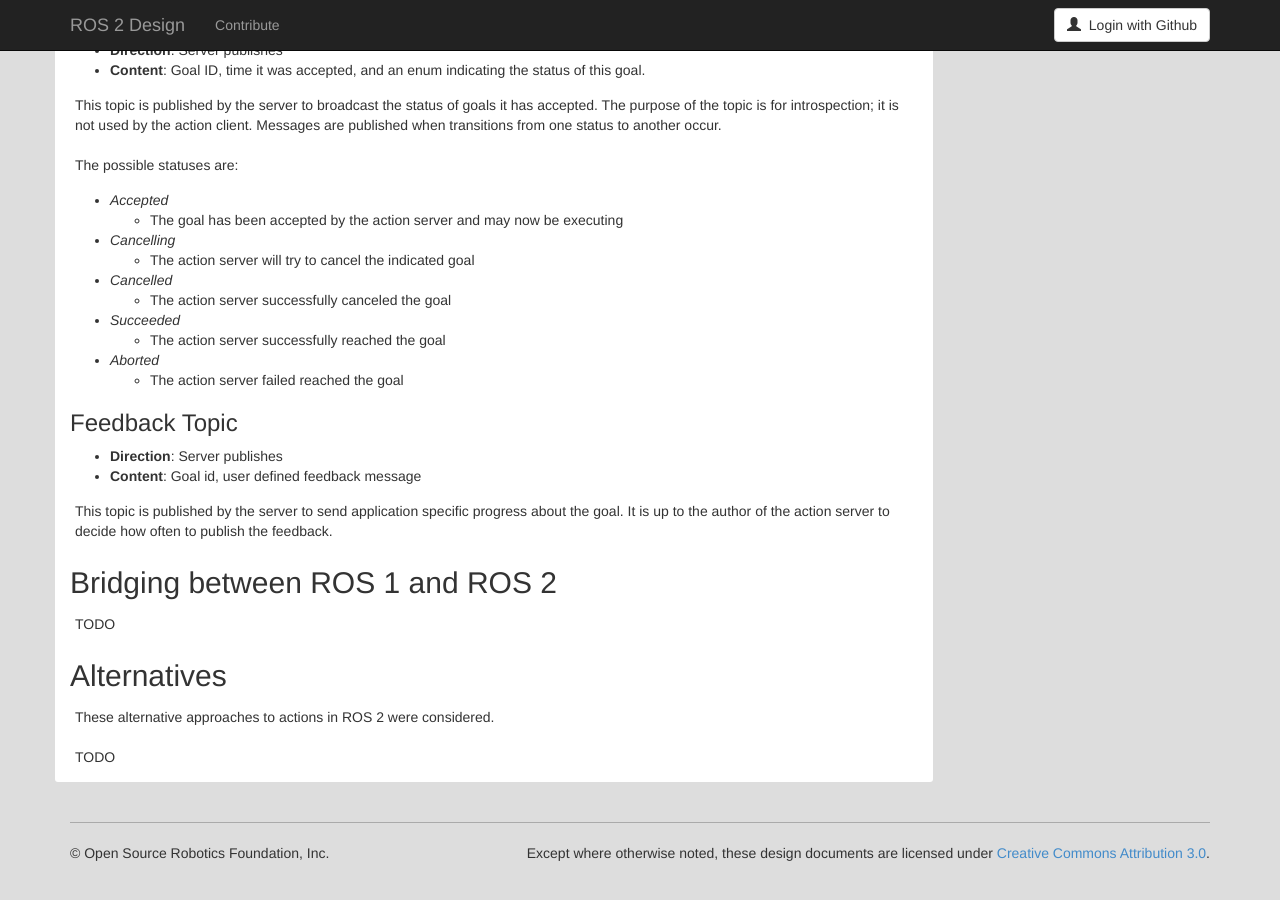
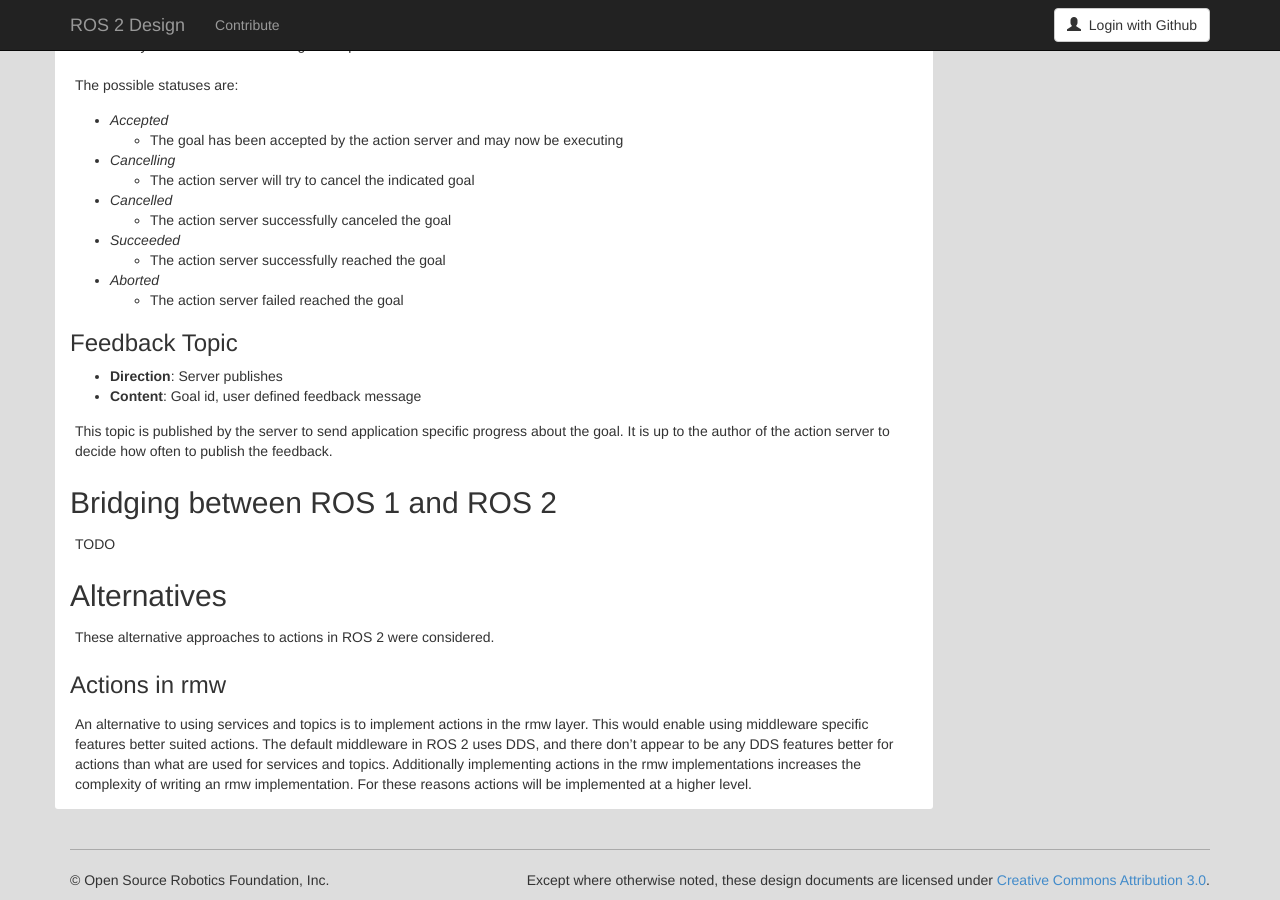
Before and after one commit to ros2/design, a Jekyll site: the page built from articles/actions.md, in a window 1280 px wide and 900 px high, scrolled down 4900 px. Built offline with Jekyll 4.4.1, drawn with Linux system fonts in a browser that asks for light colours; nearby versions of some CDN libraries; before the commit the page ends 5773 px from its top, so only the background shows below that; some of the changed text lies outside the part shown.

Commit message:
Move rmw note to alternatives section

```diff
--- a/articles/actions.md
+++ b/articles/actions.md
@@ -303,4 +298,10 @@ TODO
 
 These alternative approaches to actions in ROS 2 were considered.
 
-TODO
+### Actions in rmw
+
+An alternative to using services and topics is to implement actions in the rmw layer.
+This would enable using middleware specific features better suited actions.
+The default middleware in ROS 2 uses DDS, and there don't appear to be any DDS features better for actions than what are used for services and topics.
+Additionally implementing actions in the rmw implementations increases the complexity of writing an rmw implementation.
+For these reasons actions will be implemented at a higher level.
```
Also changed, not shown: other parts of articles/actions.md (+0 -5 lines).
